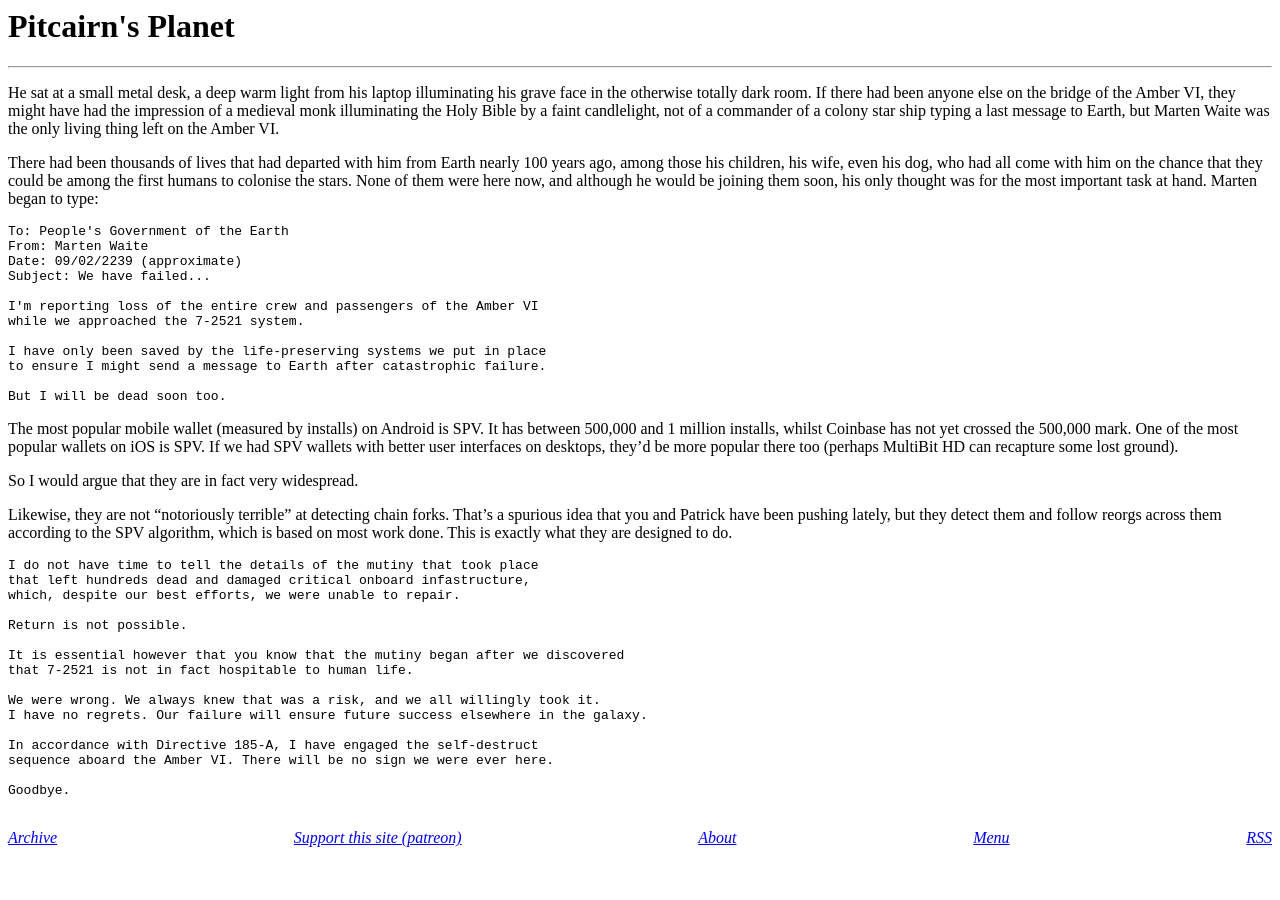
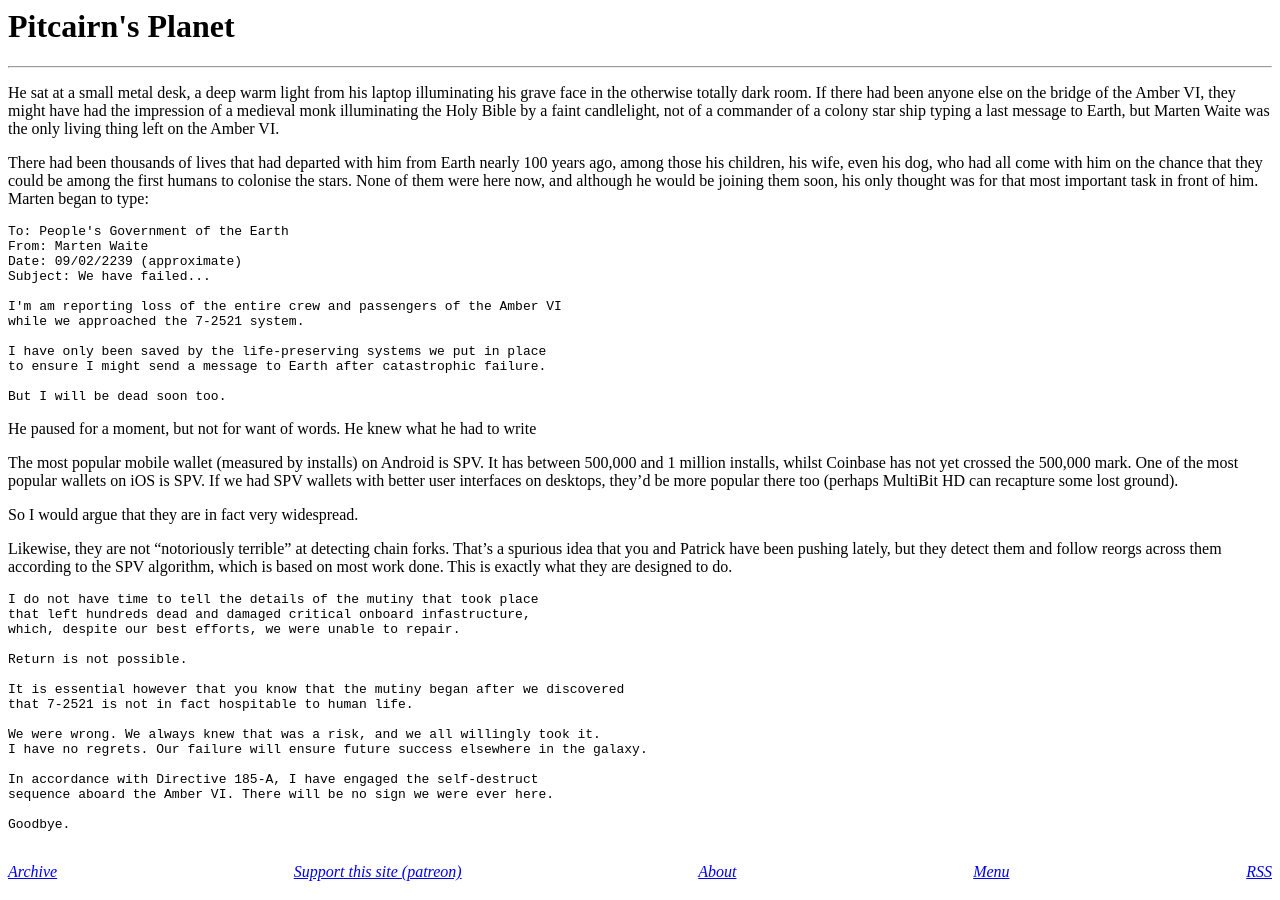
Before and after one commit to derykmakgill/website, a Jekyll site: the page built from story.md, in a window 1280 px wide. Built offline with Jekyll 4.4.1, drawn with Linux system fonts in a browser that asks for light colours.

Commit message:
Update story.md

````diff
--- a/story.md
+++ b/story.md
@@ -7,7 +7,7 @@ He sat at a small metal desk, a deep warm light from his laptop illuminating his
 in the otherwise totally dark room. If there had been anyone else on the bridge
 of the Amber VI, they might have had the impression of a medieval monk illuminating the Holy Bible by a faint candlelight, not of a commander of a colony star ship typing a last message to Earth, but Marten Waite was the only living thing left on the Amber VI.
 
-There had been thousands of lives that had departed with him from Earth nearly 100 years ago, among those his children, his wife, even his dog, who had all come with him on the chance that they could be among the first humans to colonise the stars. None of them were here now, and although he would be joining them soon, his only thought was for the most important task at hand. Marten began to type:
+There had been thousands of lives that had departed with him from Earth nearly 100 years ago, among those his children, his wife, even his dog, who had all come with him on the chance that they could be among the first humans to colonise the stars. None of them were here now, and although he would be joining them soon, his only thought was for that most important task in front of him. Marten began to type:
 
 ```
 To: People's Government of the Earth
@@ -15,7 +15,7 @@ From: Marten Waite
 Date: 09/02/2239 (approximate)
 Subject: We have failed...
 
-I'm reporting loss of the entire crew and passengers of the Amber VI
+I'm am reporting loss of the entire crew and passengers of the Amber VI
 while we approached the 7-2521 system.
 
 I have only been saved by the life-preserving systems we put in place
@@ -23,6 +23,10 @@ to ensure I might send a message to Earth after catastrophic failure.
 
 But I will be dead soon too.
 ```
+
+He paused for a moment, but not for want of words. He knew what he had to write
+
+
 
 The most popular mobile wallet (measured by installs) on Android is SPV. It
 has between 500,000 and 1 million installs, whilst Coinbase has not yet
````
